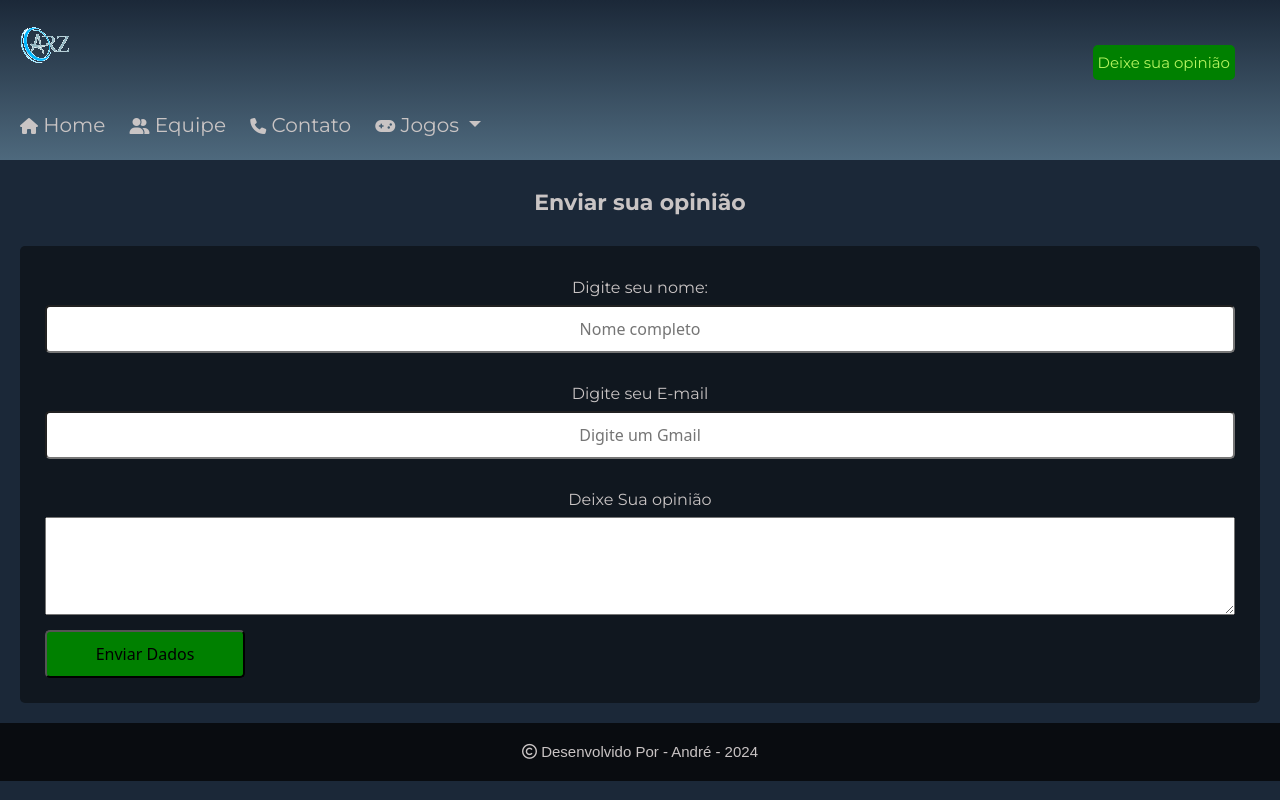
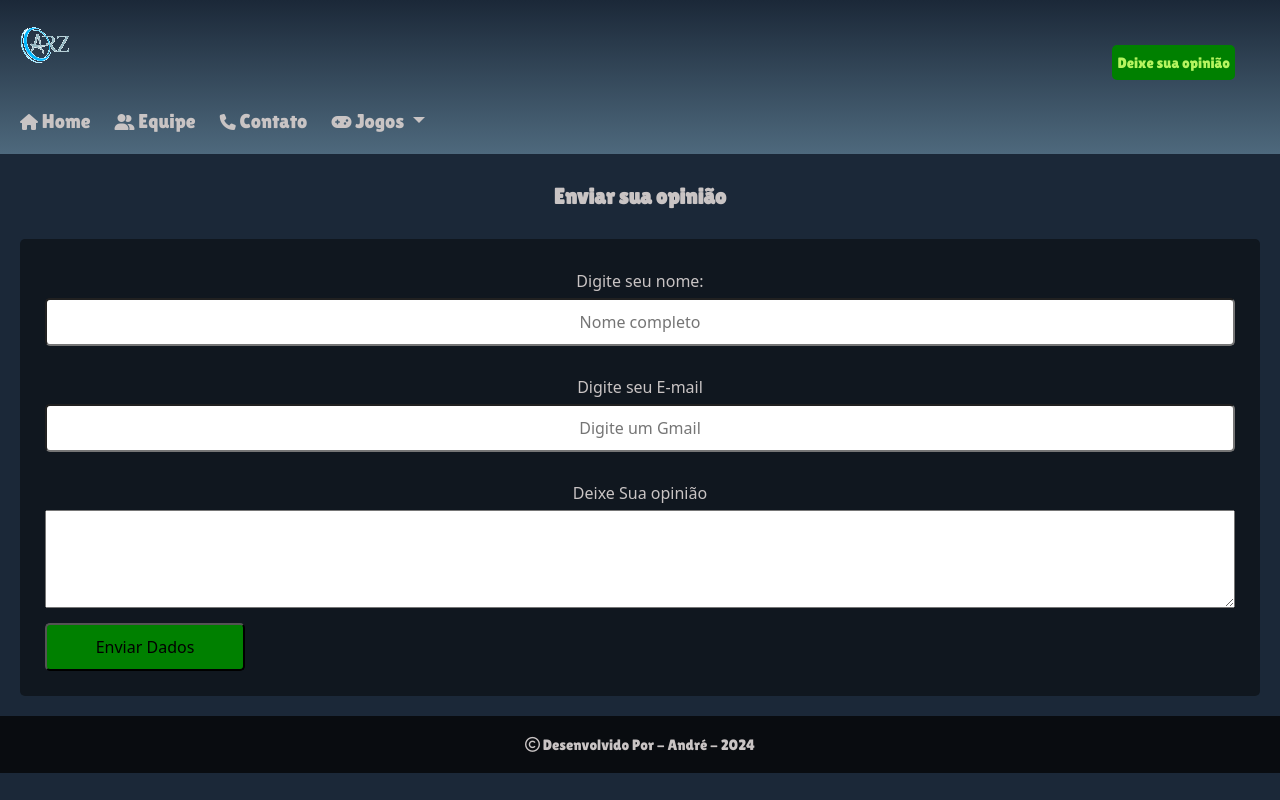
Before and after one commit to Azvedo-06/TechAcademy02, a PHP site: page /opiniao in a window 1280 px wide. Run offline with PHP 8.4, Linux system fonts and the light colour scheme; some libraries are stand-ins or nearby versions.

Commit message:
font Lilita One

```diff
--- a/css/style.css
+++ b/css/style.css
@@ -22,7 +22,7 @@ body {
 }
 .formulario form label {
   color: #c9c4c4;
-  font-family: "Montserrat", Tahoma;
+  font-family: 20px font;
   margin: 5px;
 }
 .formulario form input {
@@ -42,9 +42,8 @@ body {
 
 h2 {
   color: #c9c4c4;
-  font-family: "Montserrat", Tahoma;
+  font: 22px "Lilita One", Tahoma;
   text-align: center;
-  font-size: 22px;
   margin: 10px;
 }
 
@@ -90,8 +89,7 @@ h2 {
 .header .nav-header ul li a {
   text-decoration: none;
   color: #c9c4c4;
-  font-family: "Montserrat", Tahoma;
-  font-size: 20px;
+  font: 20px "Lilita One", Tahoma;
 }
 .header .nav-header ul li a i {
   font-size: 16px;
@@ -111,7 +109,7 @@ h2 {
   text-decoration: none;
   color: rgba(190, 250, 100, 0.953);
   font-size: 15px;
-  font-family: "Montserrat", Tahoma;
+  font-family: "Lilita One", Tahoma;
 }
 .opn li a:hover {
   color: #c9c4c4;
@@ -129,7 +127,7 @@ h2 {
 .voltar a {
   color: rgba(190, 250, 100, 0.953);
   font-size: 15px;
-  font-family: "Montserrat", Tahoma;
+  font-family: "Lilita One", Tahoma;
   text-decoration: none;
 }
 .voltar a:hover {
@@ -196,8 +194,7 @@ h2 {
   box-sizing: border-box;
 }
 .rodape h2 {
-  font-family: arial;
-  font-size: 15px;
+  font: 15px "Lilita One", Tahoma;
 }
 
 @media (min-width: 800px) {
--- a/css/style.scss
+++ b/css/style.scss
@@ -2,7 +2,7 @@
 $primaria: #1b2838;
 $secundaria: #4e697d;
 $clear: #c9c4c4;
-$font: "Montserrat", Tahoma;
+$font: "Lilita One", Tahoma;
 $size: 15px;
 $carousel-indicator-width: 50px;
 
@@ -23,14 +23,13 @@ body {
     padding: 20px;
     margin: 20px;
     background-color: #090c109b;
-
     border-radius: 5px;
     form {
         display:grid;
         padding: 5px;
         label {
             color: $clear;
-            font-family: $font;
+            font-family: 20px font;
             margin: 5px;
         }
         input {
@@ -52,9 +51,8 @@ body {
 
 h2 {
     color: $clear;
-    font-family: $font;
+    font: 22px $font;
     text-align: center;
-    font-size: 22px;
     margin: 10px;
 }
 
@@ -96,8 +94,7 @@ h2 {
                 a {
                     text-decoration: none;
                     color: $clear;
-                    font-family: $font;
-                    font-size: 20px;
+                    font: 20px $font;
                     i {
                         font-size: 16px;
                     }
@@ -207,8 +204,7 @@ h2 {
     padding: 10px;
     box-sizing: border-box;
     h2 {
-        font-family: arial;
-        font-size: 15px;
+        font: 15px $font;
     }
 }
 
--- a/index.php
+++ b/index.php
@@ -7,7 +7,7 @@
     <link href="https://cdn.jsdelivr.net/npm/bootstrap@5.3.3/dist/css/bootstrap.min.css" rel="stylesheet" integrity="sha384-QWTKZyjpPEjISv5WaRU9OFeRpok6YctnYmDr5pNlyT2bRjXh0JMhjY6hW+ALEwIH" crossorigin="anonymous">
     <link rel="preconnect" href="https://fonts.googleapis.com">
     <link rel="preconnect" href="https://fonts.gstatic.com" crossorigin>
-    <link href="https://fonts.googleapis.com/css2?family=Montserrat:ital,wght@0,100..900;1,100..900&display=swap" rel="stylesheet">
+    <link href="https://fonts.googleapis.com/css2?family=Lilita+One&family=Montserrat:ital,wght@0,100..900;1,100..900&display=swap" rel="stylesheet">
     <link rel="stylesheet" href="css/style.css">
     <link rel="shortcut icon" href="imagens/logomarca1.png" type="image/x-icon">
     <title>Home</title>
```
Also changed, not shown: 1 other file.
